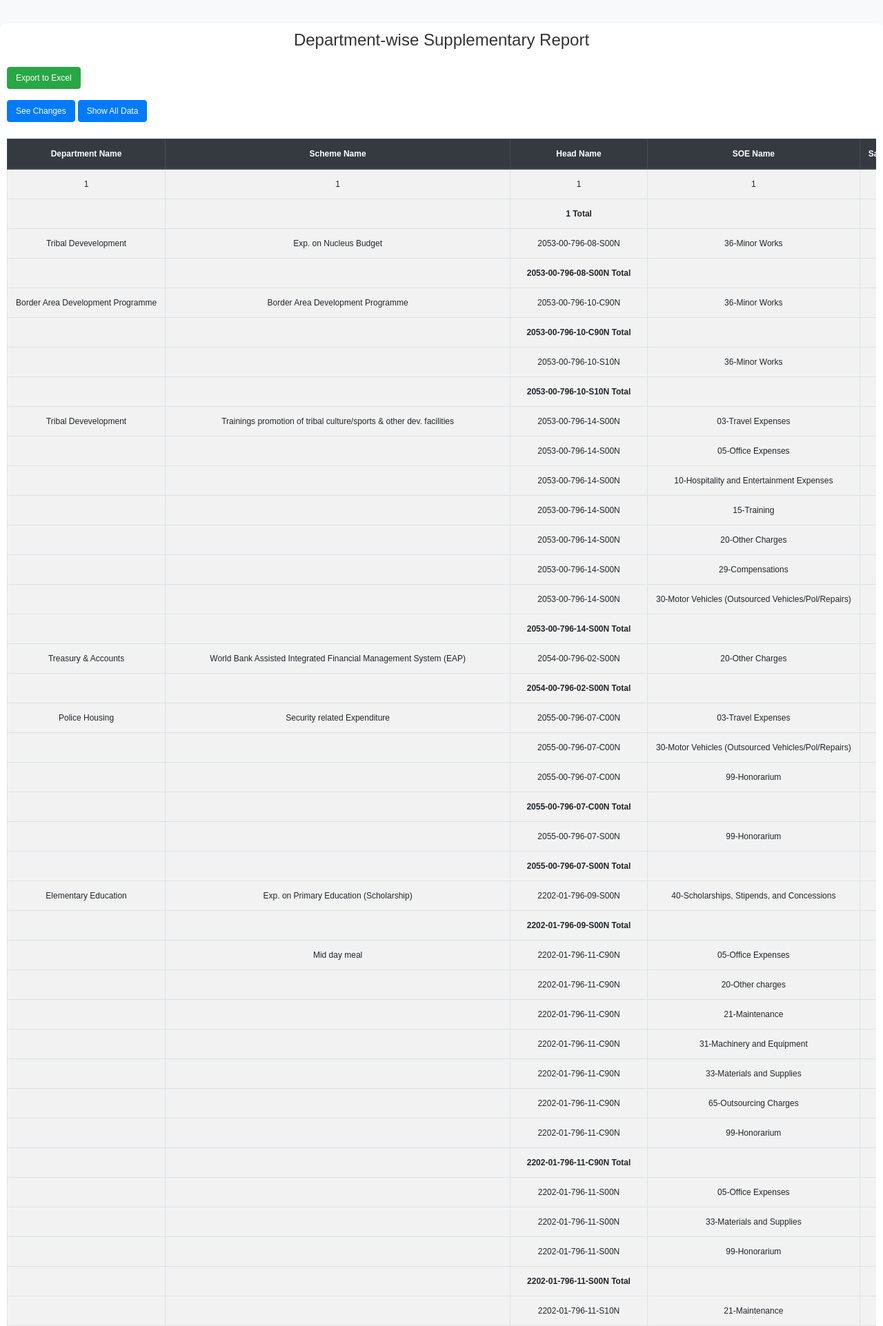
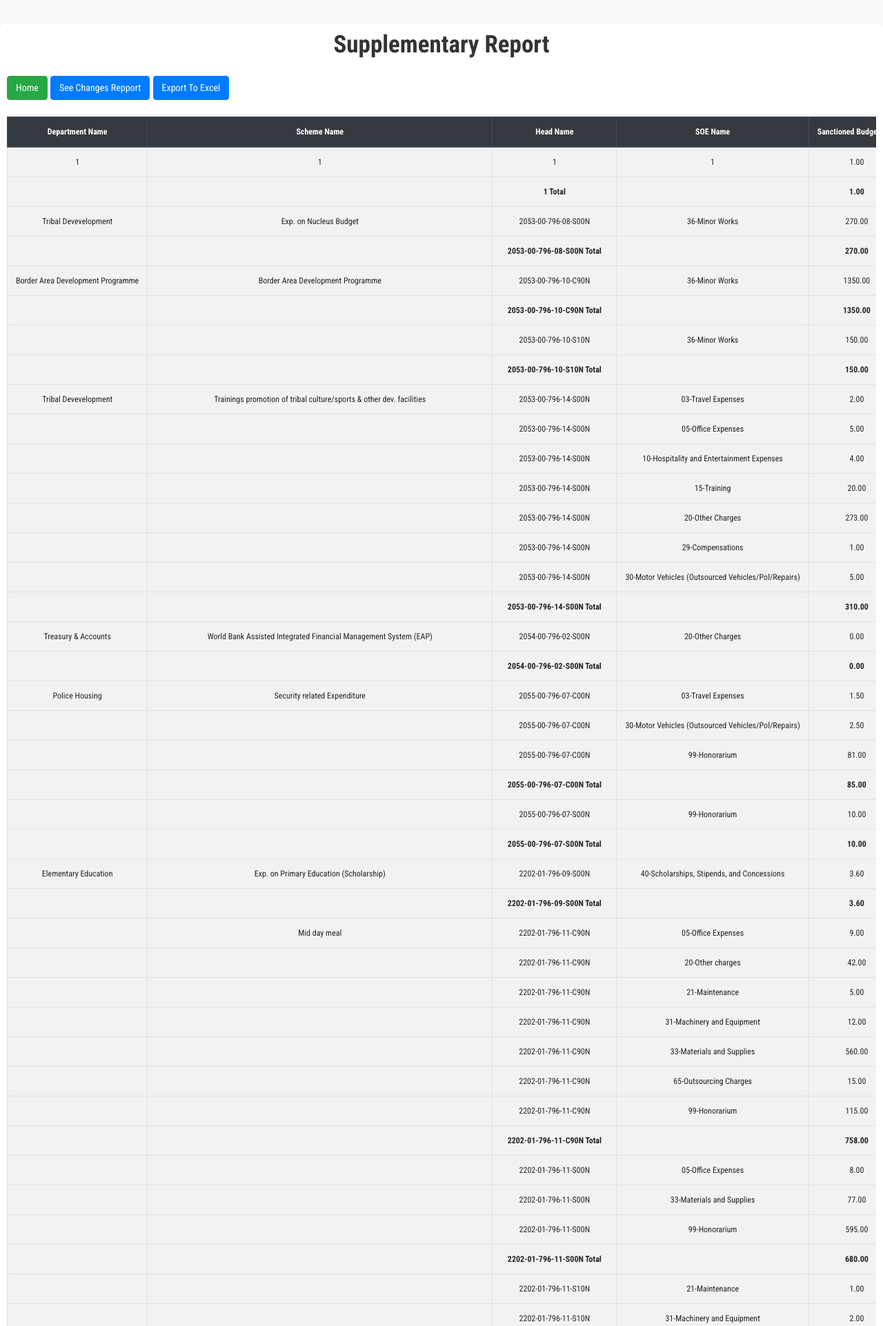
Before and after one commit to gov-bhanu/tdd-budget, a Django app: page /supplementary_report/ in a window 1280 px wide. Shown: the top 1923 px of the page at 69% size. Run offline with Django 5.2, Linux system fonts and the light colour scheme; data comes from the database, SQL or seed files in the repository; both versions use the stored data as it was after the commit; some libraries are stand-ins or nearby versions.

Commit message:
Appearance enhancements, navigation restructuring

```diff
--- a/myapp/templates/add.html
+++ b/myapp/templates/add.html
@@ -7,13 +7,16 @@
     <title>Add Data</title>
     <!-- Bootstrap CSS -->
     <link rel="stylesheet" href="https://stackpath.bootstrapcdn.com/bootstrap/4.5.2/css/bootstrap.min.css">
+    <link rel="preconnect" href="https://fonts.googleapis.com">
+    <link rel="preconnect" href="https://fonts.gstatic.com" crossorigin>
+    <link href="https://fonts.googleapis.com/css2?family=Roboto+Condensed:ital,wght@0,100..900;1,100..900&display=swap" rel="stylesheet">
     <!-- Custom CSS -->
     <link rel="stylesheet" href="{% static 'css/add_data_styles.css' %}">
 </head>
 <body>
     <div class="container mt-5">
         <h1 class="text-center mb-4">Add New Data</h1>
-        <a href="/" class="btn btn-primary mb-4">Show All Data</a>
+        <a href="/" class="btn btn-primary mb-4">Home</a>
         <form method="POST" action="" class="border p-4 bg-light shadow-sm rounded">
             {% csrf_token %}
             <!-- Row 1: Department Name & Head Name -->
--- a/myapp/templates/supplementary_report.html
+++ b/myapp/templates/supplementary_report.html
@@ -7,18 +7,20 @@
     <title>Department-wise Supplementary Report</title>
     <link rel="stylesheet" href="https://stackpath.bootstrapcdn.com/bootstrap/4.5.2/css/bootstrap.min.css">
     <link rel="stylesheet" href="{% static 'css/styles.css' %}">
+    <link rel="preconnect" href="https://fonts.googleapis.com">
+    <link rel="preconnect" href="https://fonts.gstatic.com" crossorigin>
+    <link href="https://fonts.googleapis.com/css2?family=Roboto+Condensed:ital,wght@0,100..900;1,100..900&display=swap" rel="stylesheet">
     <script src="https://cdnjs.cloudflare.com/ajax/libs/xlsx/0.17.1/xlsx.full.min.js"></script>
 </head>
 <body>
     <div class="container mt-4">
-        <h1 class="text-center mb-4">Department-wise Supplementary Report</h1>
+        <h1 class="text-center mb-4">Supplementary Report</h1>
 
+        <a href="/" class="btn btn-success mb-4">Home</a>
+        <a href="/changes_report" class="btn btn-primary mb-4">See Changes Repport</a>
         <!-- Export to Excel Button -->
-        <div class="text-left mb-3">
-            <button id="exportToExcel" class="btn btn-success">Export to Excel</button>
-        </div>
-        <a href="/changes" class="btn btn-primary mb-4">See Changes</a>
-        <a href="/" class="btn btn-primary mb-4">Show All Data</a>
+        <button class="btn btn-primary mb-4" onclick="exportToExcel('supplementaryReportTable', 'Supplementary_Report')">Export To Excel</button>
+
         <div class="table-responsive">
             <table id="supplementaryReportTable" class="table table-bordered table-striped table-hover">
                 <thead class="thead-dark">
--- a/myapp/urls.py
+++ b/myapp/urls.py
@@ -10,13 +10,9 @@ urlpatterns = [
     path('update-revised-estimate/', views.update_revised_estimate, name='update_revised_estimate'),
     path('add/', views.add_data, name='add_data'),  # New URL for adding data
     path("import_csv/", views.import_csv, name="import_csv"),
-    # URL for the supplementary report page
+
     path('supplementary_report/', views.supplementary_report_view, name='supplementary_report'),
-    # API endpoint to fetch supplementary report data
     path('fetch-supplementary-data/', views.fetch_supplementary_data, name='fetch_supplementary_data'),
-
-    # URL for the revision report page
     path('changes_report/', views.revision_report_view, name='revision_report'),
-    # API endpoint to fetch revision report data
     path('fetch-revision-data/', views.fetch_revision_data, name='fetch_revision_data'),
 ]
--- a/static/css/styles.css
+++ b/static/css/styles.css
@@ -1,8 +1,8 @@
 /* Body Styling */
 body {
-    font-size: 14px; /* Reduced overall font size */
+    font-size: 18px; /* Reduced overall font size */
     padding: 10px 0;
-    font-family: Arial, sans-serif;
+    font-family: "Roboto Condensed", sans-serif;
     background-color: #f8f9fa; /* Subtle background color */
 }
 
@@ -24,10 +24,11 @@ body {
 
 /* Headings */
 h1 {
-    font-size: 24px; /* Reduced font size */
+    font-size: 35px; /* Reduced font size */
     text-align: center;
     margin-bottom: 20px;
     color: #333;
+    font-weight: bold;
 }
 
 h2 {
@@ -73,14 +74,11 @@ table td input {
 
 /* Buttons */
 .btn {
-    font-size: 12px; /* Reduced button font size */
+    font-size: 14px; /* Reduced button font size */
     padding: 6px 12px; /* Adjusted padding */
     cursor: pointer;
 }
 
-.btn:hover {
-    background-color: #eef1f5;
-}
 
 /* Inline Messages */
 .inline-message {
--- a/static/js/supplementary_report.js
+++ b/static/js/supplementary_report.js
@@ -119,28 +119,24 @@ function populateSupplementaryReportTable(data, headNameTotals) {
 
 
 
-// Export Excel thing
-document.addEventListener("DOMContentLoaded", function () {
-    fetchSupplementaryData(); // Fetch data when the page loads
-
-    // Add click event for the Export to Excel button
-    document.getElementById('exportToExcel').addEventListener('click', function () {
-        exportTableToExcel('supplementaryReportTable', 'Supplementary_Report');
-    });
-});
-
-// Function to export the table to Excel
-function exportTableToExcel(tableId, filename = 'excel_data') {
-    // Get the table element
+// Function to export a table to Excel
+function exportToExcel(tableId, filename = 'excel_data') {
+    // Get the table element by its ID
     const table = document.getElementById(tableId);
 
-    // Create a workbook and worksheet
+    // Check if the table exists
+    if (!table) {
+        console.error(`Table with ID "${tableId}" not found.`);
+        return;
+    }
+
+    // Create a workbook and worksheet from the table
     const workbook = XLSX.utils.book_new();
     const worksheet = XLSX.utils.table_to_sheet(table);
 
-    // Append worksheet to workbook
+    // Append the worksheet to the workbook
     XLSX.utils.book_append_sheet(workbook, worksheet, 'Sheet1');
 
-    // Trigger Excel file download
+    // Trigger the Excel file download
     XLSX.writeFile(workbook, `${filename}.xlsx`);
 }
```
Also changed, not shown: myapp/templates/final_report.html (+5 -2 lines), myapp/templates/import.html (+5 -2 lines), myapp/templates/index.html (+10 -3 lines), myapp/templates/revision_report.html (+7 -4 lines), static/js/revision_report.js (+22 -5 lines), db.sqlite3.
